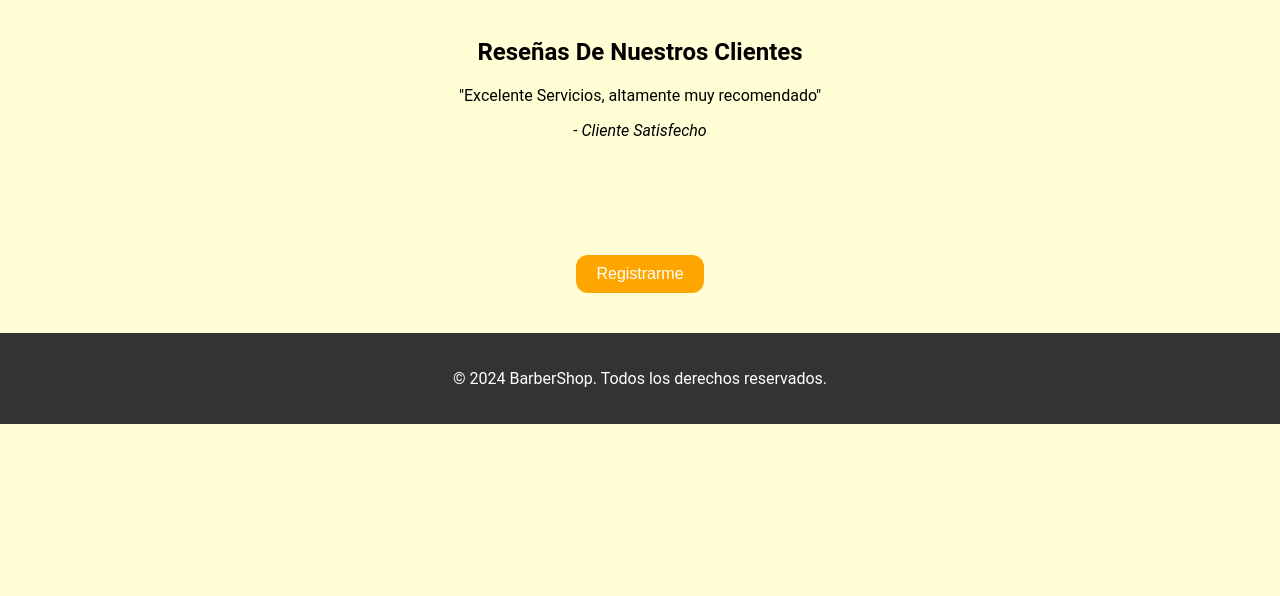
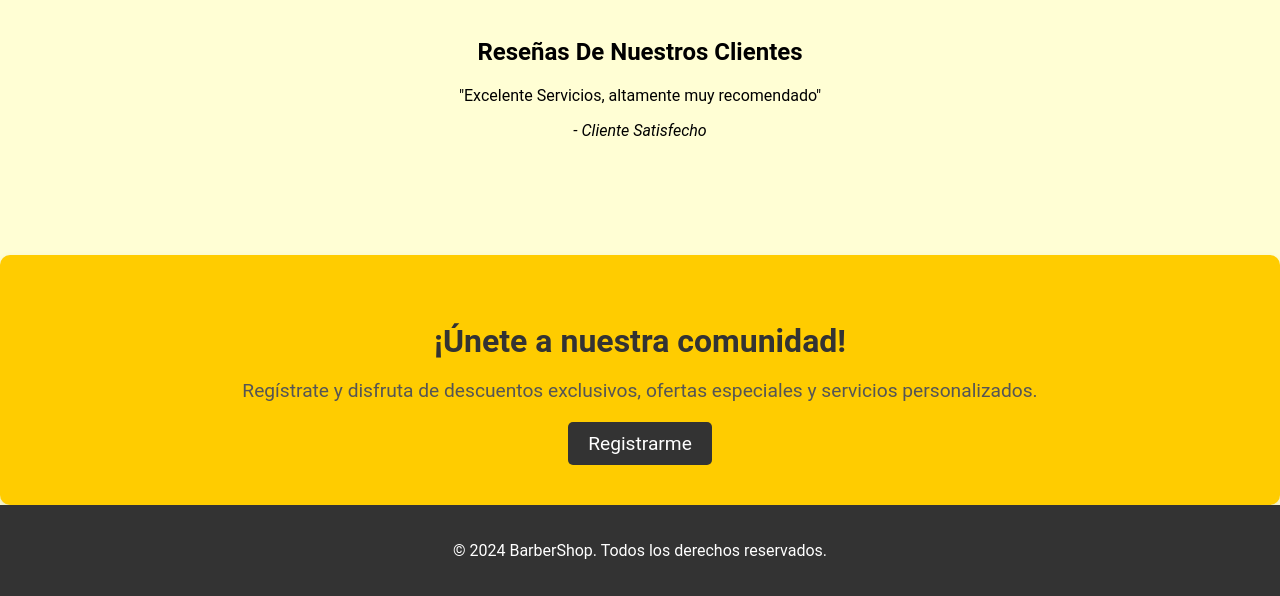
Before and after one commit to Carmen272/PaginaWebBarberShop, a plain HTML site: page index.html in a window 1280 px wide. Shown: the part 1930-2526 px from the top of the page. Before the commit the page ends 2354 px from the top, so only its background shows below. Drawn offline with Linux system fonts and the light colour scheme.

Commit message:
se mejora section de registrarme

```diff
--- a/index.html
+++ b/index.html
@@ -86,8 +86,12 @@
 
     </main>
   </div>
-  <section class="registrarme texto-centrado">
-    <a href="registro.html"><button id="registroBtb">Registrarme</button></a>
+  <section id="registrarme">
+    <div class="seccion-registrarme">
+      <h2>¡Únete a nuestra comunidad!</h2>
+      <p>Regístrate y disfruta de descuentos exclusivos, ofertas especiales y servicios personalizados.</p>
+      <a href="registro.html" class="btn-registrarme">Registrarme</a>
+    </div>
   </section>
   <footer>
     <p>&copy; 2024 BarberShop. Todos los derechos reservados.</p>
--- a/style.css
+++ b/style.css
@@ -91,7 +91,6 @@ footer {
   color: #fff;
   text-align: center;
   padding: 20px;
-  margin-top: 40px;
 }
 
 .imagen{
@@ -164,3 +163,41 @@ button:hover{
   font-size: 1.2em;
   margin: 0;
 }
+
+/* Estilo para la sección de registrarme */
+.seccion-registrarme {
+  text-align: center;
+  background-color: #ffcc00;
+  padding: 40px 20px;
+
+  border-radius: 10px;
+  box-shadow: 0 4px 8px rgba(0, 0, 0, 0.1);
+}
+
+.seccion-registrarme h2 {
+  font-size: 2em;
+  margin-bottom: 15px;
+  color: #333;
+}
+
+.seccion-registrarme p {
+  font-size: 1.2em;
+  margin-bottom: 20px;
+  color: #555;
+}
+
+.btn-registrarme {
+  display: inline-block;
+  padding: 10px 20px;
+  background-color: #333;
+  color: #fff;
+  text-decoration: none;
+  font-size: 1.2em;
+  border-radius: 5px;
+  transition: background-color 0.3s ease, transform 0.3s ease;
+}
+
+.btn-registrarme:hover {
+  background-color: #555;
+  transform: scale(1.1);
+}
```
